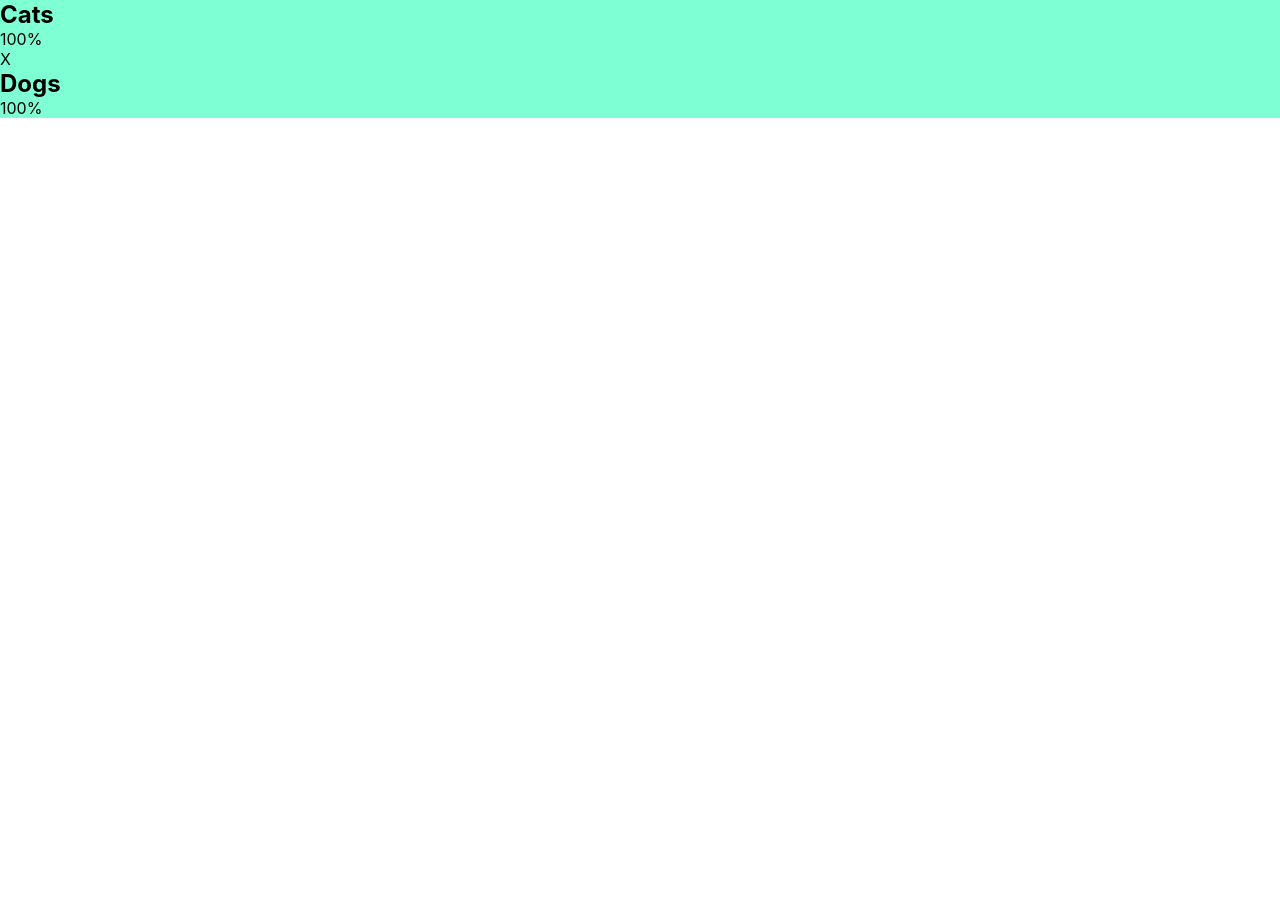
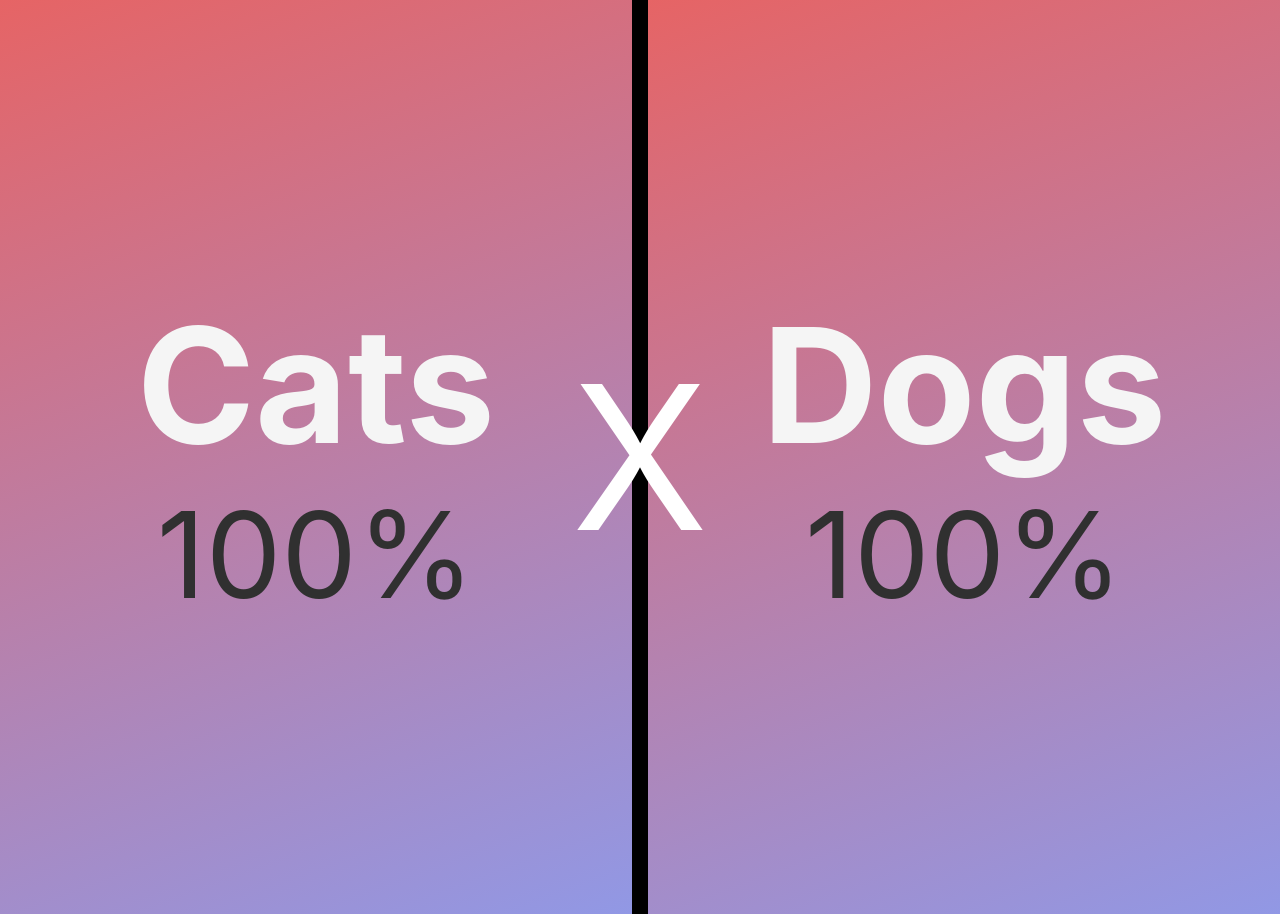
Before and after one commit to jpeedroza/CatsxDogs, a React (Create React App) app: page / in a window 1280 px wide. Before the commit the page ends 800 px from the top, so only its background shows below. Built offline with nearby package versions, Linux system fonts and the light colour scheme.

Commit message:
Estilizacão da página

```diff
--- a/src/App.css
+++ b/src/App.css
@@ -4,5 +4,36 @@
   margin: 0;
 }
 .App {
-  background-color: aquamarine;
+  background-color: black;
+  display: flex;
+  align-items: center;
+  justify-content: center;
+  height: 914px;
 }
+
+.App > span {
+  color: white;
+  font-size: 200px;
+  margin: 0 -60px;
+  z-index: 2;
+}
+
+.App > section {
+  background: linear-gradient(160deg, #e66465, #9198e5);
+  height: 100%;
+  width: 100%;
+  display: flex;
+  align-items: center;
+  justify-content: center;
+  flex-direction: column;
+}
+
+.App > section > h2 {
+  font-size: 160px;
+  color: #f5f5f5;
+}
+
+.App > section > h2 + p {
+  font-size: 120px;
+  color: #303030;
+}
--- a/src/App.tsx
+++ b/src/App.tsx
@@ -1,20 +1,25 @@
-import React from 'react';
+import React, { useEffect, useState } from 'react';
 import './App.css';
 
 const App: React.FC = () => {
+  const [cats, setCats] = useState(0);
+  const [dogs, setDogs] = useState(0);
+
+  useEffect(() => {
+    console.log(`Dogs:${dogs} Cats:${cats}`);
+  }, [dogs, cats])
+
   return (
     <div className="App">
-      <div>
-        <div>
-          <h2>Cats</h2>
-          <p>{100}%</p>
-        </div>
-        <span>X</span>
-        <div>
-          <h2>Dogs</h2>
-          <p>{100}%</p>
-        </div>
-      </div>
+      <section onClick={() => setCats(cats + 1)}>
+        <h2>Cats</h2>
+        <p>{100}%</p>
+      </section>
+      <span>X</span>
+      <section onClick={() => setDogs(dogs + 1)}>
+        <h2>Dogs</h2>
+        <p>{100}%</p>
+      </section>
     </div>
   );
 }
```
